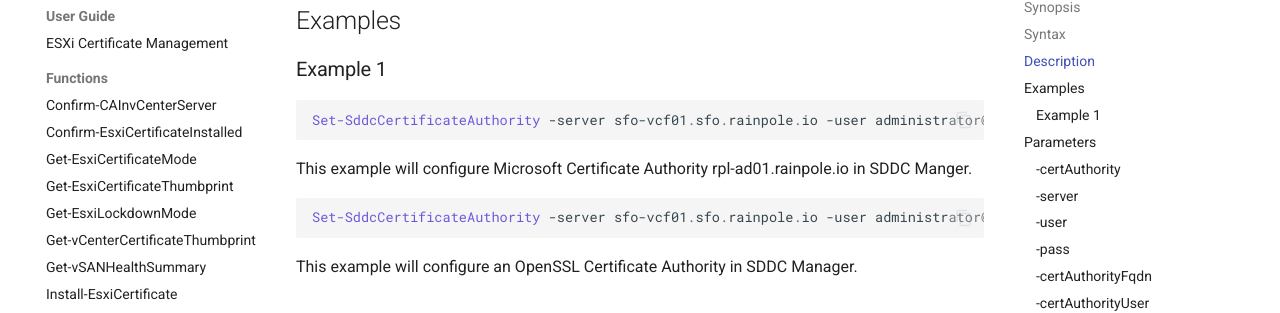
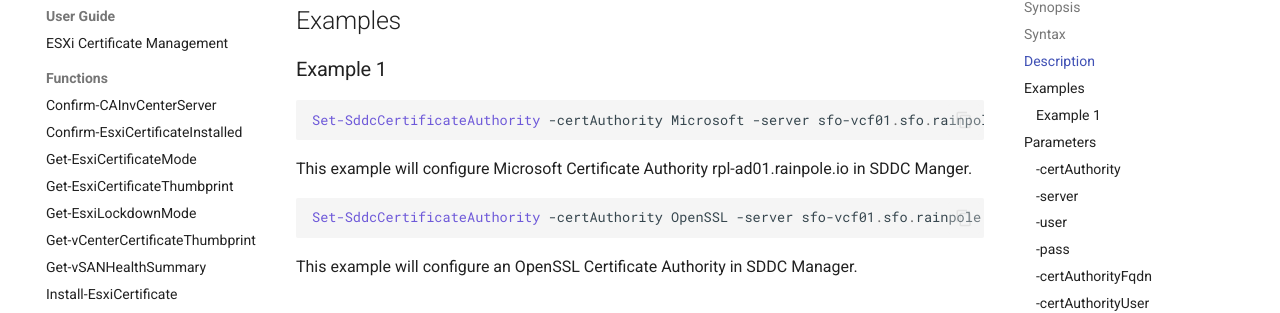
Before and after one commit to vmware/powershell-module-for-vmware-cloud-foundation-certificate-management, an MkDocs documentation site: the page built from docs/documentation/functions/Set-SddcCertificateAuthority.md, in a window 1280 px wide and 900 px high, scrolled down 491 px. Shown: the part 149-462 px from the top of the window. Built offline with MkDocs 1.6.1 and Material for MkDocs 9.7.7, drawn with Linux system fonts in a browser that asks for light colours; comment, search, counter and statistics services are not loaded; the version menu is left out.

Commit message:
chore: update desc
Signed-off-by: bhumitra nagar <bnagar@vmware.com>

````diff
--- a/docs/documentation/functions/Set-SddcCertificateAuthority.md
+++ b/docs/documentation/functions/Set-SddcCertificateAuthority.md
@@ -19,13 +19,13 @@
 ### Example 1
 
 ```powershell
-Set-SddcCertificateAuthority -server sfo-vcf01.sfo.rainpole.io -user administrator@vsphere.local -pass VMw@re1! -certAuthorityFqdn rpl-ad01.rainpole.io -certAuthorityUser svc-vcf-ca -certAuthorityPass VMw@re1! -certAuthorityTemplate VMware
+Set-SddcCertificateAuthority -certAuthority Microsoft -server sfo-vcf01.sfo.rainpole.io -user administrator@vsphere.local -pass VMw@re1! -certAuthorityFqdn rpl-ad01.rainpole.io -certAuthorityUser svc-vcf-ca -certAuthorityPass VMw@re1! -certAuthorityTemplate VMware
 ```
 
 This example will configure Microsoft Certificate Authority rpl-ad01.rainpole.io in SDDC Manger.
 
 ```powershell
-Set-SddcCertificateAuthority -server sfo-vcf01.sfo.rainpole.io -user administrator@vsphere.local -pass VMw@re1! -commonName "sfo-vcf01.sfo.rainpole.io" -organization "Rainpole" -organizationUnit "Platform Engineering" -locality "San Francisco" -state CA -country US
+Set-SddcCertificateAuthority -certAuthority OpenSSL -server sfo-vcf01.sfo.rainpole.io -user administrator@vsphere.local -pass VMw@re1! -commonName "sfo-vcf01.sfo.rainpole.io" -organization "Rainpole" -organizationUnit "Platform Engineering" -locality "San Francisco" -state CA -country US
 ```
 
 This example will configure an OpenSSL Certificate Authority in SDDC Manager.
````
Also changed, not shown: 1 other file.
